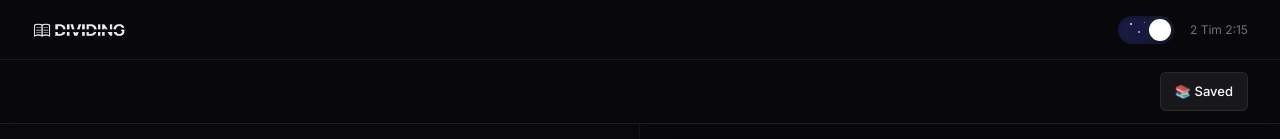
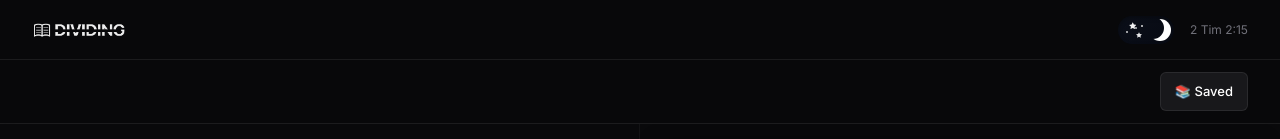
Before and after one commit to Doklemo/Dividing, a Next.js app: page / in a window 1280 px wide. Shown: the top 139 px of the page. Built offline with nearby package versions, Linux system fonts and the light colour scheme; a web font is replaced by a local one.

Commit message:
design: morph theme toggle thumb to crescent moon in dark mode and render star cluster

```diff
--- a/components/ThemeToggle.tsx
+++ b/components/ThemeToggle.tsx
@@ -1,6 +1,22 @@
 'use client';
 
 import { useEffect, useState } from 'react';
+
+// Star Icon component for the 5-point stars in dark mode
+const StarIcon = ({ size, style }: { size: number; style?: React.CSSProperties }) => (
+  <svg
+    viewBox="0 0 24 24"
+    style={{
+      width: `${size}px`,
+      height: `${size}px`,
+      fill: '#ffffff',
+      position: 'absolute',
+      ...style,
+    }}
+  >
+    <path d="M12 .587l3.668 7.431 8.2 1.192-5.934 5.786 1.4 8.168L12 18.896l-7.334 3.857 1.4-8.168L.132 9.21l8.2-1.192z" />
+  </svg>
+);
 
 export default function ThemeToggle() {
   const [theme, setTheme] = useState<'dark' | 'light'>('dark');
@@ -34,8 +50,8 @@ export default function ThemeToggle() {
       onClick={toggleTheme}
       style={{
         background: isLight
-          ? 'linear-gradient(135deg, #6ea0f6, #7da2f5)' // Soft sky blue gradient matching the reference image
-          : 'linear-gradient(135deg, #1e1b4b, #0f172a)', // Deep space navy/indigo gradient
+          ? 'linear-gradient(135deg, #6ea0f6, #7da2f5)' // Soft sky blue gradient for Light Mode
+          : 'linear-gradient(135deg, #0b0f19, #070a13)', // Dark space navy/black for Dark Mode
         border: 'none',
         borderRadius: '30px',
         width: '56px',
@@ -47,7 +63,7 @@ export default function ThemeToggle() {
         alignItems: 'center',
         boxShadow: isLight
           ? 'inset 0 2px 4px rgba(0, 0, 0, 0.08), 0 1px 2px rgba(0, 0, 0, 0.05)'
-          : 'inset 0 2px 4px rgba(0, 0, 0, 0.25)',
+          : 'inset 0 2px 4px rgba(0, 0, 0, 0.3)',
         transition: 'background 0.4s cubic-bezier(0.4, 0, 0.2, 1)',
         overflow: 'hidden',
         outline: 'none',
@@ -55,7 +71,7 @@ export default function ThemeToggle() {
       }}
       aria-label={`Switch to ${theme === 'dark' ? 'light' : 'dark'} mode`}
     >
-      {/* Light Mode sky elements (clouds/dots) */}
+      {/* --- LIGHT MODE ELEMENTS (Right side sky dots) --- */}
       {/* Medium dot on the top right */}
       <span
         style={{
@@ -102,65 +118,87 @@ export default function ThemeToggle() {
         }}
       />
 
-      {/* Dark Mode space elements (twinkling stars) */}
-      {/* Star 1 - top left */}
+      {/* --- DARK MODE ELEMENTS (Left side stars/dots matching the screenshot) --- */}
+      {/* Medium 5-point Star (Top-Left) */}
+      <StarIcon
+        size={7.5}
+        style={{
+          left: '11px',
+          top: '6px',
+          opacity: isLight ? 0 : 0.95,
+          transform: isLight ? 'scale(0) translate(-10px, -10px) rotate(-45deg)' : 'scale(1) rotate(0deg)',
+          transition: 'all 0.4s cubic-bezier(0.34, 1.56, 0.64, 1)',
+        }}
+      />
+      {/* Small 5-point Star (Bottom-Mid-Left) */}
+      <StarIcon
+        size={6}
+        style={{
+          left: '18px',
+          top: '16px',
+          opacity: isLight ? 0 : 0.9,
+          transform: isLight ? 'scale(0) translate(-5px, 10px) rotate(45deg)' : 'scale(1) rotate(0deg)',
+          transition: 'all 0.4s cubic-bezier(0.34, 1.56, 0.64, 1)',
+        }}
+      />
+      {/* Tiny dot (Center-Left near edge) */}
       <span
         style={{
           position: 'absolute',
-          left: '12px',
-          top: '7px',
-          width: '2.5px',
-          height: '2.5px',
-          borderRadius: '50%',
-          backgroundColor: '#ffffff',
-          opacity: isLight ? 0 : 0.9,
-          transform: isLight ? 'scale(0) translate(-10px, -10px)' : 'scale(1)',
-          transition: 'all 0.4s cubic-bezier(0.34, 1.56, 0.64, 1)',
-        }}
-      />
-      {/* Star 2 - mid/low left */}
-      <span
-        style={{
-          position: 'absolute',
-          left: '20px',
+          left: '8px',
           top: '15px',
           width: '2px',
           height: '2px',
           borderRadius: '50%',
           backgroundColor: '#ffffff',
-          opacity: isLight ? 0 : 0.7,
-          transform: isLight ? 'scale(0) translate(-5px, 5px)' : 'scale(1)',
+          opacity: isLight ? 0 : 0.8,
+          transform: isLight ? 'scale(0) translate(-12px, 5px)' : 'scale(1)',
           transition: 'all 0.4s cubic-bezier(0.34, 1.56, 0.64, 1)',
         }}
       />
-      {/* Star 3 - mid top */}
+      {/* Small dot (Upper-Right of the stars group) */}
       <span
         style={{
           position: 'absolute',
-          left: '26px',
-          top: '6px',
-          width: '1.5px',
-          height: '1.5px',
+          left: '23px',
+          top: '9px',
+          width: '2.5px',
+          height: '2.5px',
           borderRadius: '50%',
           backgroundColor: '#ffffff',
-          opacity: isLight ? 0 : 0.6,
-          transform: isLight ? 'scale(0) translate(-2px, -5px)' : 'scale(1)',
+          opacity: isLight ? 0 : 0.85,
+          transform: isLight ? 'scale(0) translate(5px, -8px)' : 'scale(1)',
+          transition: 'all 0.4s cubic-bezier(0.34, 1.56, 0.64, 1)',
+        }}
+      />
+      {/* Small dot (Center of the stars group) */}
+      <span
+        style={{
+          position: 'absolute',
+          left: '17px',
+          top: '11px',
+          width: '2px',
+          height: '2px',
+          borderRadius: '50%',
+          backgroundColor: '#ffffff',
+          opacity: isLight ? 0 : 0.75,
+          transform: isLight ? 'scale(0) translate(-2px, -2px)' : 'scale(1)',
           transition: 'all 0.4s cubic-bezier(0.34, 1.56, 0.64, 1)',
         }}
       />
 
-      {/* Sliding Toggle Thumb */}
+      {/* --- SLIDING TOGGLE THUMB (Sun in Light Mode / Crescent Moon in Dark Mode) --- */}
       <span
         style={{
           width: '22px',
           height: '22px',
           borderRadius: '50%',
-          backgroundColor: '#ffffff',
+          backgroundColor: isLight ? 'rgba(255, 255, 255, 1)' : 'rgba(255, 255, 255, 0)',
           boxShadow: isLight
-            ? '0 2px 4px rgba(0, 0, 0, 0.15), 0 1px 2px rgba(110, 160, 246, 0.2)'
-            : '0 2px 4px rgba(0, 0, 0, 0.4), 0 0 8px rgba(255, 255, 255, 0.1)',
+            ? '0 2px 4px rgba(0, 0, 0, 0.15), inset 0 0 0 0 rgba(255, 255, 255, 0)'
+            : '0 2px 4px rgba(0, 0, 0, 0), inset -7px -2px 0 0 #ffffff',
           transform: isLight ? 'translateX(0px)' : 'translateX(28px)',
-          transition: 'transform 0.4s cubic-bezier(0.34, 1.56, 0.64, 1)',
+          transition: 'transform 0.4s cubic-bezier(0.34, 1.56, 0.64, 1), background-color 0.4s ease, box-shadow 0.4s ease',
           display: 'block',
           position: 'relative',
           zIndex: 2,
```
